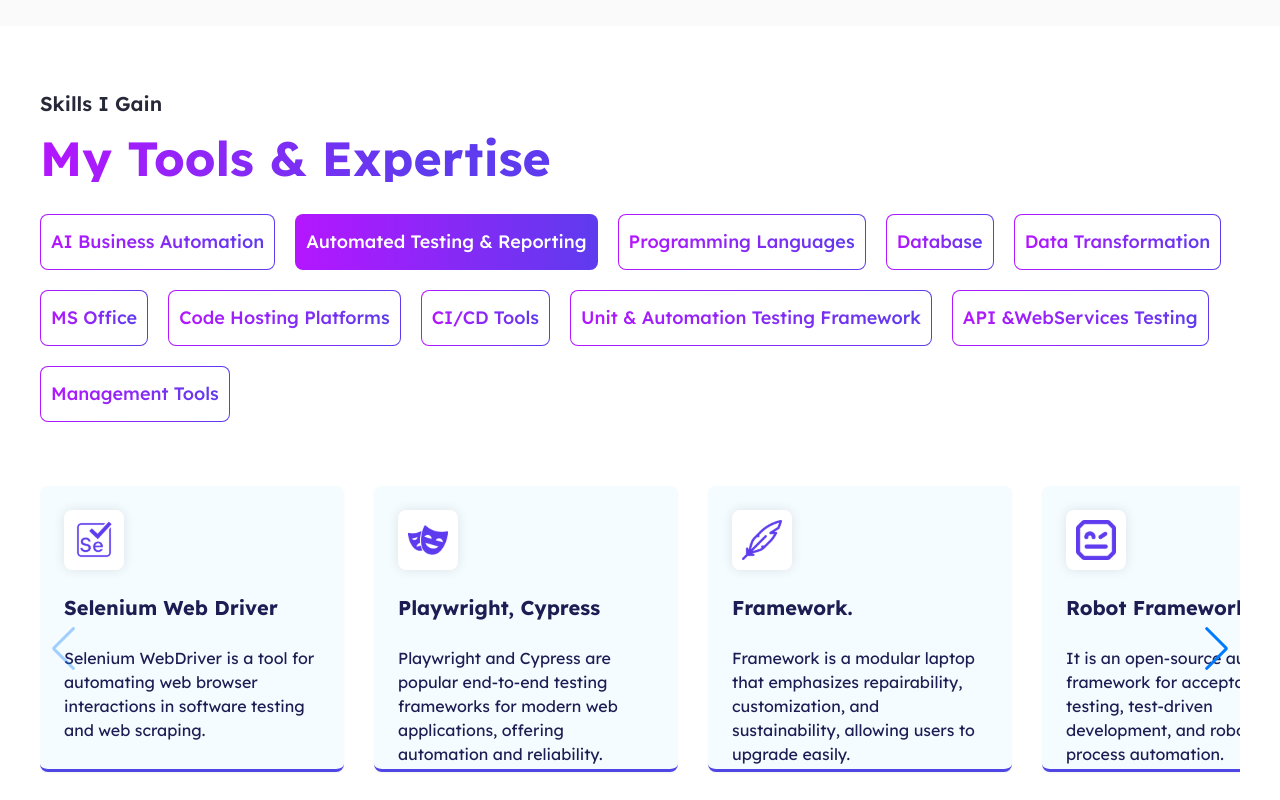
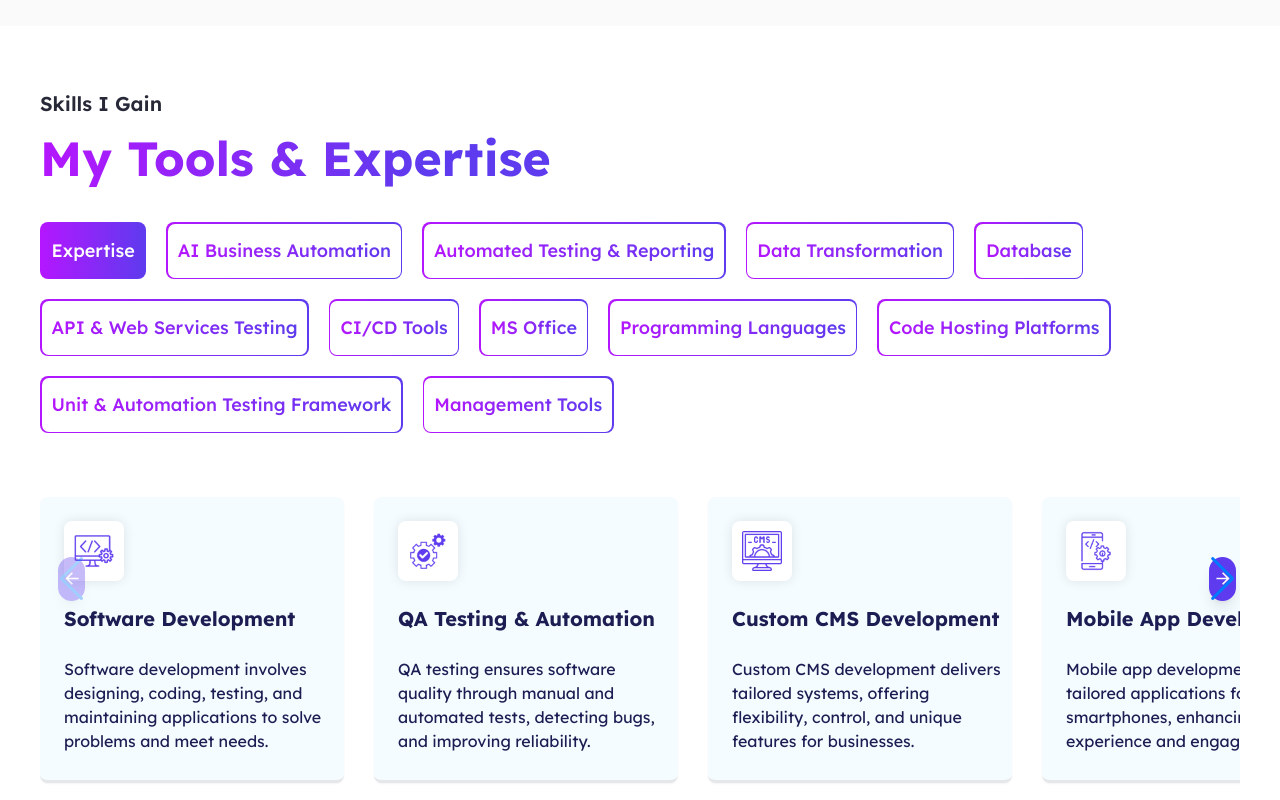
Before and after one commit to adnanghaffar07/adnanghaffar, a Next.js app: page / in a window 1280 px wide. Shown: the part 1020-1820 px from the top of the page. Built offline with nearby package versions, Linux system fonts and the light colour scheme.

Commit message:
added new tools slides

```diff
--- a/app/components/Expertise.tsx
+++ b/app/components/Expertise.tsx
@@ -15,20 +15,22 @@
   | "Code Hosting Platforms"
   | "CI/CD Tools"
   | "Unit & Automation Testing Framework"
-  | "API &WebServices Testing"
-  | "Management Tools";
+  | "API & Web Services Testing"
+  | "Management Tools"
+  | "Expertise";
 
 const tools: ToolType[] = [
+  "Expertise",
   "AI Business Automation",
   "Automated Testing & Reporting",
+  "Data Transformation",
+  "Database",
+  "API & Web Services Testing",
+  "CI/CD Tools",
+  "MS Office",
   "Programming Languages",
-  "Database",
-  "Data Transformation",
-  "MS Office",
   "Code Hosting Platforms",
-  "CI/CD Tools",
   "Unit & Automation Testing Framework",
-  "API &WebServices Testing",
   "Management Tools",
 ];
 
@@ -36,11 +38,68 @@
   ToolType,
   { img: string[]; title: string; description: string }[]
 > = {
+  Expertise: [
+    {
+      img: ["/software development.png"],
+      title: "Software Development",
+      description:
+        "Software development involves designing, coding, testing, and maintaining applications to solve problems and meet needs.",
+    },
+    {
+      img: ["/qa testing and automation.png"],
+      title: "QA Testing & Automation",
+      description:
+        "QA testing ensures software quality through manual and automated tests, detecting bugs, and improving reliability.",
+    },
+    {
+      img: ["/custom cms development.png"],
+      title: "Custom CMS Development",
+      description:
+        "Custom CMS development delivers tailored systems, offering flexibility, control, and unique features for businesses.",
+    },
+    {
+      img: ["/mobile app development.png"],
+      title: "Mobile App Development",
+      description:
+        "Mobile app development creates tailored applications for smartphones, enhancing user experience and engagement.",
+    },
+    {
+      img: ["/UI UX design.png"],
+      title: "UI/UX Design",
+      description:
+        "UI/UX design focuses on creating intuitive, visually appealing interfaces and experiences for optimal user satisfaction.",
+    },
+    {
+      img: ["/custom website.png"],
+      title: "Custom Website",
+      description:
+        "A custom website is tailored to specific needs, offering unique design, functionality, and user experience.",
+    },
+  ],
   "AI Business Automation": [
     {
-      img: ["/python.svg"],
-      title: "Business Automation",
-      description: "AI Business Automation",
+      img: ["/(RPA) - UiPath.png"],
+      title: "(RPA) - UiPath",
+      description:
+        "UiPath is a leading RPA platform that automates repetitive business tasks, enhancing efficiency and accuracy.",
+    },
+    {
+      img: ["/(CRM) - Salesforce.png"],
+      title: "(CRM) - Salesforce",
+      description:
+        "Salesforce CRM is a cloud-based platform that automates sales, marketing, and customer service processes.",
+    },
+    {
+      img: ["/Automation Anywhere.png"],
+      title: "Automation Anywhere",
+      description:
+        "Automation Anywhere is a leading RPA platform that automates business processes, enhancing efficiency & reducing manual tasks.",
+    },
+    {
+      img: ["/IBM Watson.png"],
+      title: "IBM Watson",
+      description:
+        "It is an AI platform offering cognitive services for data analysis, natural language processing, and business automation.",
     },
   ],
   "Automated Testing & Reporting": [
@@ -52,19 +111,19 @@
     },
     {
       img: ["/playwright.svg"],
-      title: "Playwright, Cypress",
+      title: "Playwright | Cypress",
       description:
         "Playwright and Cypress are popular end-to-end testing frameworks for modern web applications, offering automation and reliability.",
     },
     {
       img: ["/framework.svg"],
-      title: "Framework.",
+      title: "Framework",
       description:
         "Framework is a modular laptop that emphasizes repairability, customization, and sustainability, allowing users to upgrade easily.",
     },
     {
       img: ["/robot.svg"],
-      title: "Robot Framework.",
+      title: "Robot Framework",
       description:
         "It is an open-source automation framework for acceptance testing, test-driven development, and robotic process automation.",
     },
@@ -261,7 +320,7 @@
     },
   ],
 
-  "API &WebServices Testing": [
+  "API & Web Services Testing": [
     {
       img: ["/soap ui.png"],
       title: "SoapUI",
@@ -322,9 +381,7 @@
     height: "286px",
   });
 
-  const [selected, setSelected] = useState<ToolType>(
-    "Automated Testing & Reporting"
-  );
+  const [selected, setSelected] = useState<ToolType>("Expertise");
 
   const handleClick = (tool: ToolType) => {
     setSelected(tool);
@@ -358,7 +415,7 @@
           <p className="self-start text-base md:text-xl font-semibold text-center text-[#282938]">
             Skills I Gain
           </p>
-          <p className="bg-clip-text text-transparent bg-[linear-gradient(274deg,#5E3BEE_25%,#B416FF_100%)] mt-2 md:mt-4 text-2xl sm:text-3xl md:text-4xl lg:text-5xl font-bold leading-tight">
+          <p className="bg-clip-text text-transparent bg-[linear-gradient(274deg,#5E3BEE_25%,#B416FF_100%)] mt-2 md:mt-4 text-2xl sm:text-3xl md:text-4xl lg:text-5xl font-bold leading-tight pb-2">
             My Tools & Expertise
           </p>
         </div>
@@ -366,25 +423,23 @@
         <div className="flex flex-wrap gap-3 md:gap-5 items-center mt-4 md:mt-8 w-full text-lg font-medium leading-tight max-md:max-w-full">
           {tools.map((tool, index) => (
             <button
-              className={`rounded-lg p-[1px] w-fit bg-gradient-to-r from-[#B416FF] to-[#5E3BEE] ${
-                selected === tool
-                  ? "bg-gradient-to-r from-[#B416FF] to-[#5E3BEE]"
-                  : "bg-white border-1 border-transparent"
-              } hover:bg-gradient-to-r from-[#B416FF] to-[#5E3BEE]`}
+              className={`rounded-lg p-[1.5px] w-fit bg-gradient-to-r from-[#B416FF] to-[#5E3BEE] ${
+                selected === tool ? "" : "bg-white border-1 border-transparent"
+              } hover:bg-gradient-to-r from-[#B416FF] to-[#5E3BEE] transition-all duration-300`}
               key={index}
               onClick={() => handleClick(tool)}
             >
               <p
-                className={`px-[10px] py-1.5 md:py-[13px] rounded-[7px] ${
+                className={`px-[10px] py-1.5 md:py-[13px] rounded-[7px] transition-all duration-300 ${
                   selected === tool
                     ? "bg-transparent text-white"
-                    : "bg-white group-hover:bg-transparent"
-                } transition-all duration-300`}
+                    : "bg-white hover:bg-transparent"
+                } group`}
               >
                 <span
-                  className={`text-xs md:text-lg bg-clip-text text-transparent bg-gradient-to-r from-[#B416FF] to-[#5E3BEE] group-hover:text-white ${
+                  className={`text-xs md:text-lg bg-clip-text text-transparent bg-gradient-to-r from-[#B416FF] to-[#5E3BEE] transition-all duration-300 ${
                     selected === tool ? "text-white" : ""
-                  }`}
+                  } group-hover:text-white`}
                 >
                   {tool}
                 </span>
@@ -394,7 +449,7 @@
         </div>
       </div>
 
-      <div className="flex gap-6 justify-center items-start mt-6 lg:mt-16 md:mt-10 overflow-x-hidden w-full xl:w-[1280px] px-2 sm:px-5 md:px-10">
+      <div className="flex gap-6 justify-center items-start mt-6 lg:mt-16 md:mt-10 overflow-x-hidden w-full xl:w-[1280px] px-36 sm:px-5 md:px-10">
         <Swiper
           modules={[Navigation, Pagination]}
           slidesPerView="auto"
@@ -410,7 +465,7 @@
           {dataMapping[selected].map((card, index: number) => {
             return (
               <SwiperSlide
-                className="flex flex-col px-6 py-6 rounded-lg border-solid shadow-sm bg-[#F5FCFF] border-b-[3px] border-b-indigo-600 h-[215px] md:h-[286px] w-[250px] md:w-[304px] max-md:px-5"
+                className="flex flex-col ps-6 pe-2 py-6 rounded-lg border-solid shadow-sm bg-[#F5FCFF] border-b-[3px] hover:border-b-indigo-600 h-[215px] md:h-[286px] w-[250px] md:w-[304px] max-md:px-5"
                 key={index}
                 style={slideStyle}
               >
@@ -451,8 +506,32 @@
               zIndex: 50,
             }}
           ></div>
-          <div className="swiper-button-next"></div>
-          <div className="swiper-button-prev"></div>
+          {/* <div className="swiper-button-next"></div>
+          <div className="swiper-button-prev"></div> */}
+          <div
+            className="swiper-button-next bg-[#5E3BEE] rounded-full w-10 h-10 md:w-12 md:h-12 flex justify-center items-center shadow-lg text-white me-1"
+            style={{
+              backgroundImage: `url("/next arrow slider.svg")`,
+              backgroundSize: "50%",
+              backgroundRepeat: "no-repeat",
+              backgroundPosition: "center",
+              position: "absolute",
+              top: "25%",
+              right: "0px",
+            }}
+          ></div>
+          <div
+            className="swiper-button-prev bg-[#5E3BEE] rounded-full w-10 h-10 md:w-12 md:h-12 flex justify-center items-center shadow-lg text-white ms-2"
+            style={{
+              backgroundImage: `url("/previous slider arrow.svg")`,
+              backgroundSize: "50%",
+              backgroundRepeat: "no-repeat",
+              backgroundPosition: "center",
+              position: "absolute",
+              top: "25%",
+              right: "0px",
+            }}
+          ></div>
         </Swiper>
       </div>
     </div>
```
